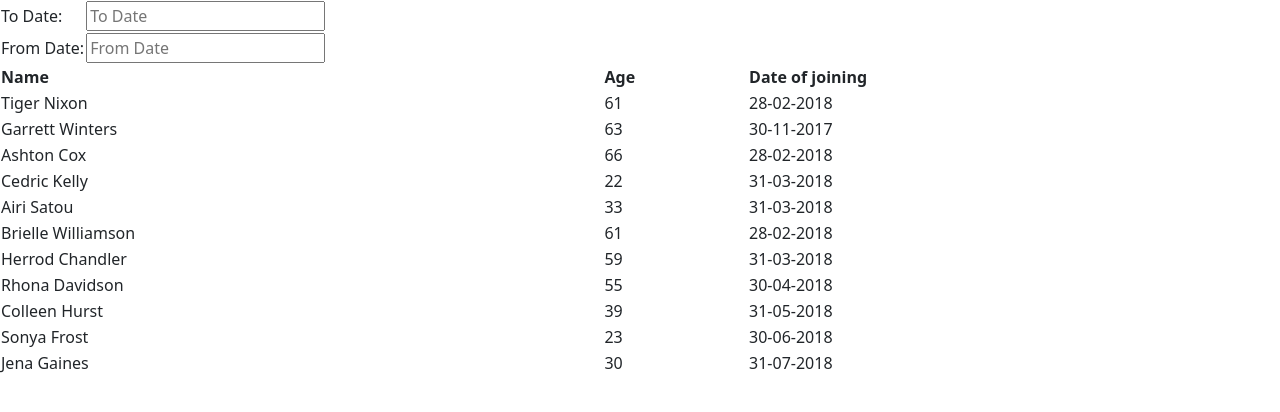
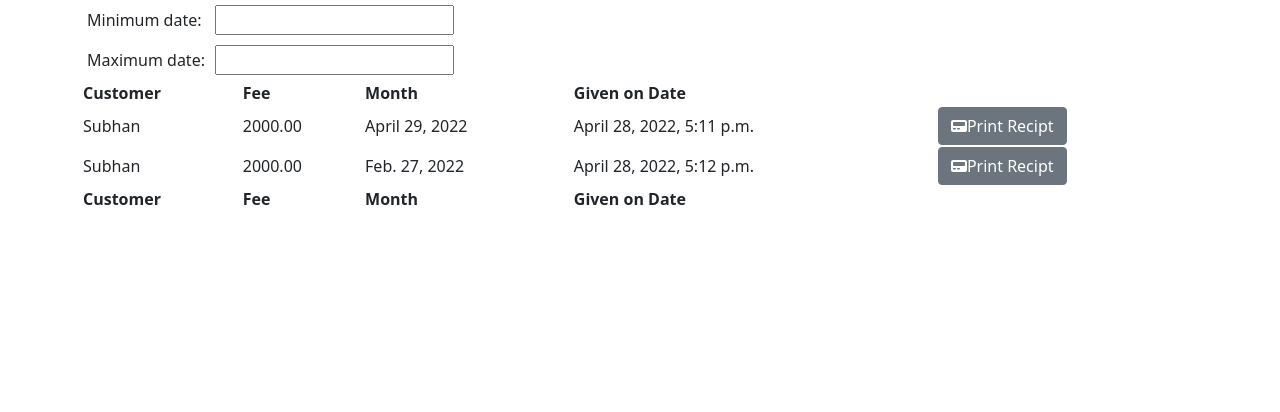
Before and after one commit to anmirza786/miniinventory, a Django app: page / in a window 1280 px wide. Shown: the part 56-468 px from the top of the page. Run offline with Django 4.2, Linux system fonts and the light colour scheme; a user stored in the database is signed in; data comes from the database, SQL or seed files in the repository; some libraries are stand-ins or nearby versions.

Commit message:
commit 2

```diff
--- a/main/templates/home.html
+++ b/main/templates/home.html
@@ -28,15 +28,15 @@
 </nav>
 {% endblock %}
 {% block content %}
-    <!-- <div class="container">
+    <div class="container">
       <table border="0" cellspacing="5" cellpadding="5">
         <tbody><tr>
             <td>Minimum date:</td>
-            <td><input type="date" id="min" name="min"></td>
+            <td><input type="text" id="min" name="min"></td>
         </tr>
         <tr>
             <td>Maximum date:</td>
-            <td><input type="date" id="max" name="max"></td>
+            <td><input type="text" id="max" name="max"></td>
         </tr>
     </tbody></table>
     <table id="example" class="display nowrap" style="width:100%">
@@ -46,12 +46,13 @@
               <th>Fee</th>
               <th>Month</th>
               <th>Given on Date</th>
+              <th></th>
             </tr>
         </thead>
         <tbody>
           {% for fee in fee %} {% if request.user == fee.customer.user %}
           <tr>
-            <td><a href="{% url 'print' fee.id %}">{{fee.customer}}</a></td>
+            <td>{{fee.customer}}</td>
             {% if fee.remaining_fee == 0 %}
             <td>{{fee.fee}}</td>
             {% else %}
@@ -59,6 +60,7 @@
             {% endif %}
             <td>{{fee.month}}</td>
             <td>{{fee.given_on_date}}</td>
+            <td><a href="{% url 'print' fee.id %}" class="btn btn-secondary"><i class="fa fa-pager"></i>Print Recipt</a></td>
           </tr>
           {% endif %} {% endfor %}
 
@@ -72,85 +74,10 @@
             </tr>
         </tfoot>
     </table>
-    </div> -->
-    <table>
-      <tbody><tr>
-          <td>To Date:</td>
-          <td><input type="text" id="toDate" data-plugin="datepicker" placeholder="To Date" onchange="selectDate()"></td>
-      </tr>
-      <tr>
-          <td>From Date:</td>
-          <td><input type="text" id="fromDate" data-plugin="datepicker" placeholder="From Date" onchange="selectDate()"></td>
-      </tr>
-  </tbody></table><table id="userTable" style="width:100%">
-      <thead>
-          <tr>
-              <th>Name</th>
-              <th>Age</th>
-              <th>Date of joining</th>
-          </tr>
-      </thead>
-      <tbody>
-          <tr>
-              <td>Tiger Nixon</td>
-              <td>61</td>
-              <td>28-02-2018</td>
-          </tr>
-          <tr>
-              <td>Garrett Winters</td>
-              <td>63</td>
-              <td>30-11-2017</td>
-          </tr>
-          <tr>
-              <td>Ashton Cox</td>
-              <td>66</td>
-              <td>28-02-2018</td>
-          </tr>
-          <tr>
-              <td>Cedric Kelly</td>
-              <td>22</td>
-              <td>31-03-2018</td>
-          </tr>
-          <tr>
-              <td>Airi Satou</td>
-              <td>33</td>
-              <td>31-03-2018</td>
-          </tr>
-          <tr>
-              <td>Brielle Williamson</td>
-              <td>61</td>
-              <td>28-02-2018</td>
-          </tr>
-          <tr>
-              <td>Herrod Chandler</td>
-              <td>59</td>
-              <td>31-03-2018</td>
-          </tr>
-          <tr>
-              <td>Rhona Davidson</td>
-              <td>55</td>
-              <td>30-04-2018</td>
-          </tr>
-          <tr>
-              <td>Colleen Hurst</td>
-              <td>39</td>
-              <td>31-05-2018</td>
-          </tr>
-          <tr>
-              <td>Sonya Frost</td>
-              <td>23</td>
-              <td>30-06-2018</td>
-          </tr>
-          <tr>
-              <td>Jena Gaines</td>
-              <td>30</td>
-              <td>31-07-2018</td>
-          </tr>
-      </tbody>
-  </table>
+    </div>
 {% endblock %}
 {% block script %}
-<!-- <script>
+<script>
   var minDate, maxDate;
 
 // Custom filtering function which will search data in column four between two values
@@ -172,46 +99,5 @@
     }
 );
 
- $(document).ready(function() {
-     // Create date inputs
-     minDate = new DateTime($('#min'), {
-         format: 'MMMM Do YYYY'
-     });
-     maxDate = new DateTime($('#max'), {
-         format: 'MMMM Do YYYY'
-     });
-
-     // DataTables initialisation
-     var table = $('#example').DataTable();
-
-     // Refilter the table
-     $('#min, #max').on('change', function () {
-         table.draw();
-     });
- });
-</script> -->
-<script>function selectDate() {
-  let table = $('#userTable').DataTable();
-  table.draw();
-}
-$(document).ready(function () {
-    $.fn.dataTable.ext.search.push( function( settings, data, dataIndex ) {
-      let toDate = $('#toDate').val();
-      let fromDate = $('#fromDate').val();
-      let formatedToDate = toDate ? new Date(moment(toDate, "DD-MM-YYYY")) : '';
-      let formatedFromDate = fromDate ? new Date(moment(fromDate, "DD-MM-YYYY")) : '';
-      let dateField = data[2];
-      let formatedDateField = dateField ? new Date(moment(dateField, "DD-MM-YYYY")) : '';
-      if(formatedToDate && formatedFromDate && formatedDateField) {
-        return formatedToDate.getTime() <= formatedDateField.getTime() && formatedDateField.getTime() <= formatedFromDate.getTime()
-      } else if(formatedToDate && !formatedFromDate && formatedDateField) {
-        return formatedToDate.getTime() <= formatedDateField.getTime()
-      } else if(!formatedToDate && formatedFromDate && formatedDateField) {
-        return formatedDateField.getTime() <= formatedFromDate.getTime()
-      } else if(!formatedToDate && !formatedFromDate) {
-        return true
-      }
-      return false;
-    });
-  });</script>
+</script>
 {% endblock %}
--- a/main/templates/print.html
+++ b/main/templates/print.html
@@ -25,7 +25,6 @@ function printDiv(divName) {
   window.print();
 
   document.body.innerHTML = originalContents;
-  window.history.go(-1)
 //location.reload();
 }
 </script>
```
Lines whose indentation alone changed are shown as unchanged.
